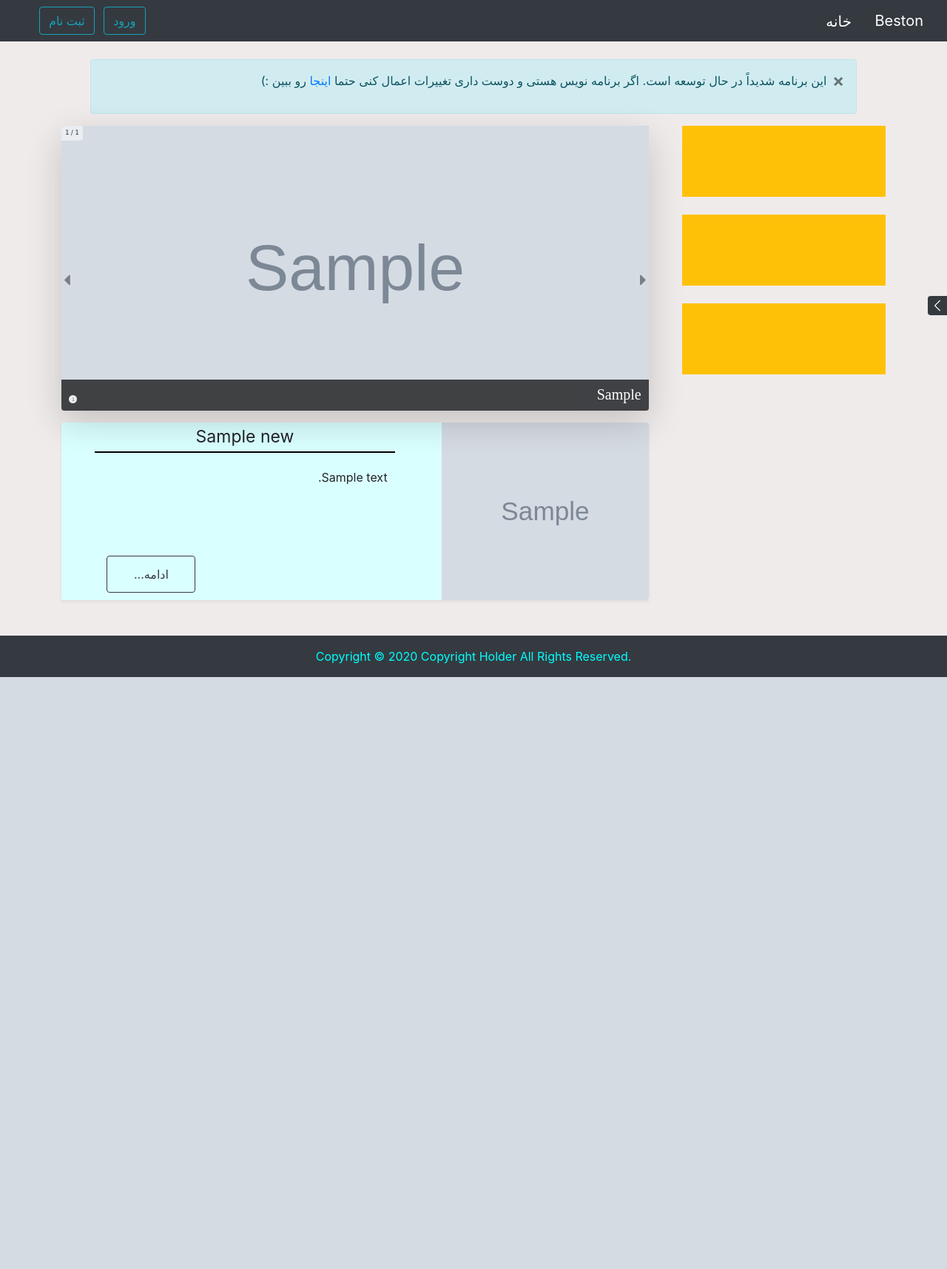
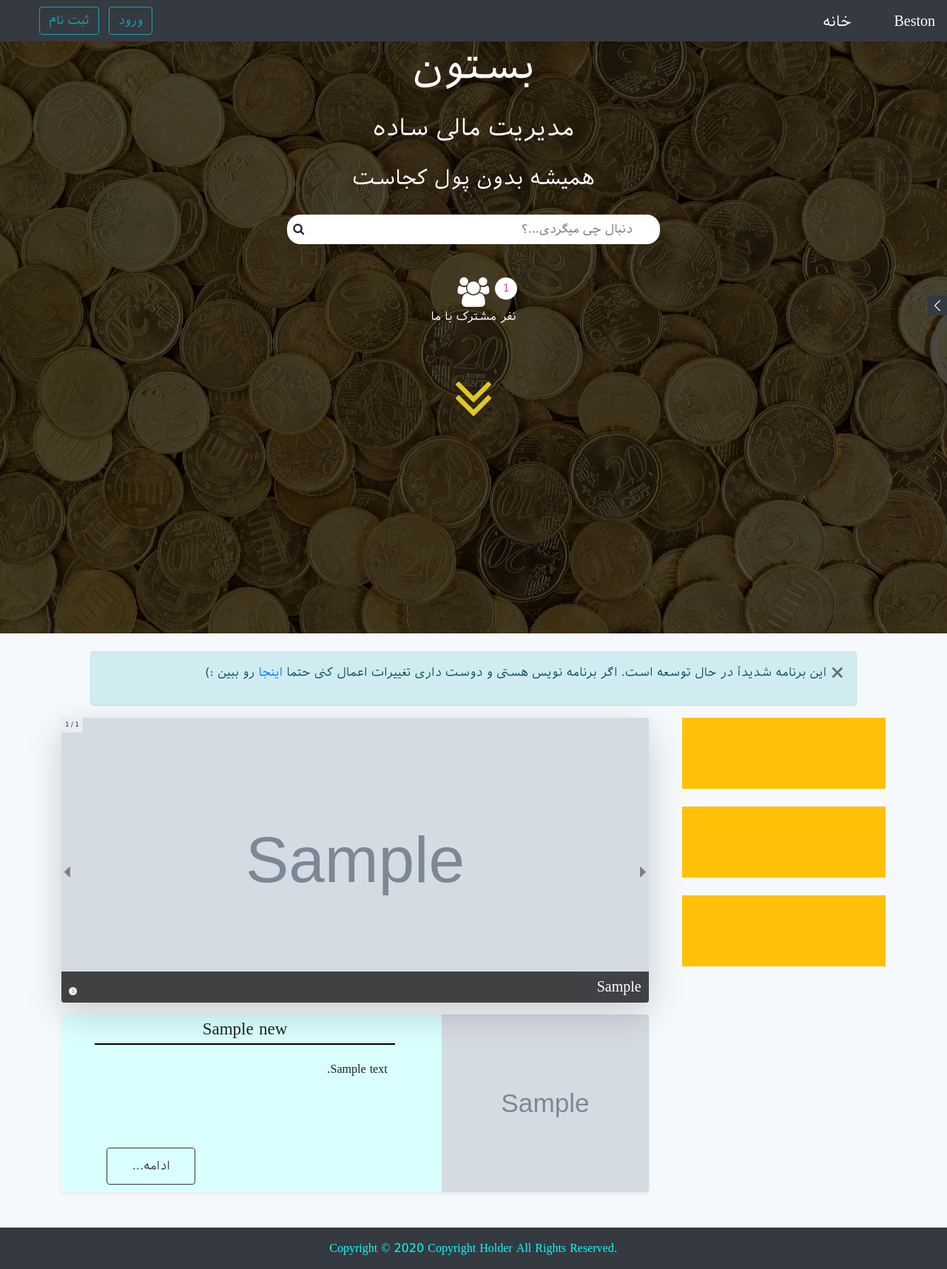
Before and after one commit to hamidAzimiZp/beston, a Django app: page / in a window 1280 px wide. Shown: the whole page at 74% size. Before the commit the page ends 915 px from the top, so only its background shows below. Run offline with Django 3.2, Linux system fonts and the light colour scheme; tables that the repository leaves empty hold one stand-in row (values such as "Sample post"); grey boxes marked "Sample" are stand-in pictures.

Commit message:
add header to index.html

```diff
--- a/static/_css/style.css
+++ b/static/_css/style.css
@@ -1,6 +1,11 @@
+@font-face {
+    font-family: IranSansBlock;
+    src: url("../_fonts/Iranian_Sans/Iranian_Sans.ttf");
+}
 body{
     text-align: right;
-    background: #cfbfbf4f;
+    background:#f6f9fb;
+    font-family: IranSansBlock;
 }
 *{
     margin: 0;
@@ -19,6 +24,84 @@ li{
     list-style-type: none   ;
 }
 
+
+/* header */
+.my_header{
+    background: url("../_images/bg1.jpg") no-repeat;
+    background-size: cover;
+    min-height: 100vh;
+    position:relative;
+}
+.cover{
+    position: absolute;
+    top: 0;
+    right: 0;
+    background: rgba(0, 0, 0, 0.7);
+    width: 100%;
+    height: 100vh;
+    min-height: 100%;
+}
+.my_header img{
+    width: 100%;
+}
+.content-search{
+    background: #fff;
+    border-radius: 18px;
+    text-align: left;
+}
+.content-search #search{
+    width: 90%;
+    outline: none;
+    border: none;
+}
+.content-search i{
+    transition: 0.4s linear all;
+    cursor: pointer;
+}
+.content-search i:hover {
+    color: cyan;
+}
+
+.subscription{
+    margin: 45px;
+}
+.subscription i {
+    font-size: 40px;
+}
+.circle{
+    width: 30px;
+    height: 30px;
+    border-radius: 50%;
+    background: #fff;
+    position: absolute;
+    left: 55%;
+    display: flex;
+    align-items: center;
+    justify-content: center;
+}
+
+.header-arror-icon-to-down svg{
+    margin-top: 5px;
+    width: 3em;
+    height: auto;
+    animation : arrowBtnBottom 1s linear infinite;
+    cursor: pointer;
+}
+@keyframes arrowBtnBottom{
+    0%{
+        transform: translateY(-15px) !important;
+        opacity: 1;
+    }
+    50%{
+        transform: translateY(15px) !important;
+        opacity: 1;
+    }
+    100%{
+        transform: translateY(15px);
+        opacity: 0.2;
+    }
+}
+/* end header */
 ul.nav_item_custom{
     list-style-type: none;
     text-align: right;
--- a/static/_js/custom.js
+++ b/static/_js/custom.js
@@ -28,3 +28,24 @@ if (!$(".for_get_first").hasClass("active")){
 if (!$(".for_get_first_small").hasClass("active")){
     $(".for_get_first_small:first").addClass("active")
 }
+
+// smoth scroll to
+
+$(document).ready(function(){
+    $('a[href^="#"]').on('click', function (e) {
+        e.preventDefault();
+
+        $('a').each(function () {
+            $(this).removeClass('active');
+        })
+        $(this).addClass('active');
+
+        var target = this.hash;
+        $target = $(target);
+        $('html, body').stop().animate({
+            'scrollTop': $target.offset().top + 2
+        }, 1000, 'swing', function () {
+            window.location.hash = target;
+        });
+    });
+})
--- a/templates/partials/navigation.html
+++ b/templates/partials/navigation.html
@@ -1,6 +1,6 @@
 {% load static %}
 <nav class="navbar navbar-expand-md navbar-dark bg-dark">
-    <a href="{% url 'web:index' %}" class="navbar-brand" style="cursor: pointer;">Beston</a>
+    <a href="{% url 'web:index' %}" class="navbar-brand m-auto m-lg-0" style="cursor: pointer;">Beston</a>
     <div class="collapse navbar-collapse text-left position-absolute pl-2" id="myNavbar" style="left: 0;width:100%">
         <div class="container-fluid">
             <div class="row justify-content-between mt-3" style="width:100%">
--- a/templates/web/index.html
+++ b/templates/web/index.html
@@ -10,9 +10,75 @@
 {% endblock %}
 
 {% block body %}
+   <header>
+    <div class="container-fluid my_header">
+        <div class="row justify-content-center">
+            <div class="col-12 ">
+                <div class="cover"></div>
+                <div class="container">
+                    <div class="row justify-content-center">
+                        <div class="col-10 text-center text-white">
+                            <h1 class="" style="font-size: 55px;">
+                                بستون
+                            </h1>
+                            <br>
+                            <h2>
+                                مدیریت مالی ساده
+                            </h2>
+                            <br>
+                            <h3>
+                                همیشه بدون پول کجاست
+                            </h3>
+
+                        </div>
+                    </div>
+                </div>
+            </div>
+        </div>
+        <div class="row justify-content-center mt-4 go-on">
+            <div class="col-12 col-lg-5">
+                <div class="content-search p-2 " onclick="focIn()">
+                    <input type="search" name="search" id="search" placeholder="دنبال چی میگردی...؟">
+                    <i class="fa fa-search" aria-hidden="true"></i>
+                </div>
+                <script>
+                    function focIn(){
+                        $("#search").focus()
+                    }
+                </script>
+            </div>
+        </div>
+        <div class="row justify-content-center subscription text-center text-white">
+            <div class="col-6">
+                <ul>
+                    <li>
+                        <div class="circle">
+                            <code>{{ count_of_users }}</code>
+                        </div>
+                        <i class="fa fa-users" aria-hidden="true"></i>
+                        <br>
+                        <p>
+                             نفر مشترک با ما
+                        </p>
+                    </li>
+                </ul>
+            </div>
+        </div>
+        <div class="row justify-content-center">
+            <div class="col-12">
+                <a href="#main">
+                    <div class="header-arror-icon-to-down text-center">
+                        <svg xmlns="http://www.w3.org/2000/svg" xmlns:xlink="http://www.w3.org/1999/xlink" version="1.1" id="Capa_1" x="0px" y="0px" width="512px" height="512px" viewBox="0 0 284.929 284.929" style="enable-background:new 0 0 284.929 284.929;" xml:space="preserve"><g><g><g><path d="M135.899,167.877c1.902,1.902,4.093,2.851,6.567,2.851s4.661-0.948,6.562-2.851L282.082,34.829 c1.902-1.903,2.847-4.093,2.847-6.567s-0.951-4.665-2.847-6.567L267.808,7.417c-1.902-1.903-4.093-2.853-6.57-2.853 c-2.471,0-4.661,0.95-6.563,2.853L142.466,119.622L30.262,7.417c-1.903-1.903-4.093-2.853-6.567-2.853 c-2.475,0-4.665,0.95-6.567,2.853L2.856,21.695C0.95,23.597,0,25.784,0,28.262c0,2.478,0.953,4.665,2.856,6.567L135.899,167.877z" data-original="#000000" class="active-path" data-old_color="#000000" fill="#FFE529"></path><path d="M267.808,117.053c-1.902-1.903-4.093-2.853-6.57-2.853c-2.471,0-4.661,0.95-6.563,2.853L142.466,229.257L30.262,117.05 c-1.903-1.903-4.093-2.853-6.567-2.853c-2.475,0-4.665,0.95-6.567,2.853L2.856,131.327C0.95,133.23,0,135.42,0,137.893 c0,2.474,0.953,4.665,2.856,6.57l133.043,133.046c1.902,1.903,4.093,2.854,6.567,2.854s4.661-0.951,6.562-2.854l133.054-133.046 c1.902-1.903,2.847-4.093,2.847-6.565c0-2.474-0.951-4.661-2.847-6.567L267.808,117.053z" data-original="#000000" class="active-path" data-old_color="#000000" fill="#FFE529"></path></g></g></g> </svg>
+                    </div>
+                </a>
+            </div>
+        </div>
+    </div>
+   </header>
+    <main id="main">
         <div class="container-fluid mt-4">
             <div class="row justify-content-center">
-            <div class="col-12 col-md-10">
+                <div class="col-12 col-md-10 ">
                   <div class="alert alert-info p-3" role="alert">
                     <button type="button" class="close" data-dismiss="alert" aria-label="Close"><span aria-hidden="true">&times;</span></button>
                     <p class="mr-4">
@@ -164,5 +230,6 @@
               </div>
           </div>
         </div>
+    </main>
     <br><br>
 {% endblock %}
--- a/web/views.py
+++ b/web/views.py
@@ -27,6 +27,9 @@ from django.db.models import Sum
 
 def index(request):
     context = {}
+
+    count_of_users = User.objects.all().count()
+    context["count_of_users"] = count_of_users
 
 
     def setSlider():
```
Also changed, not shown: static/_fonts/Iranian_Sans/Iranian_Sans.ttf (added), static/_images/Coins-icon.png (deleted), static/_images/bg1.jpg (added), static/_images/bg2.jpg (added), static/_images/bg3.jpg (added). Lines whose indentation alone changed are shown as unchanged.
